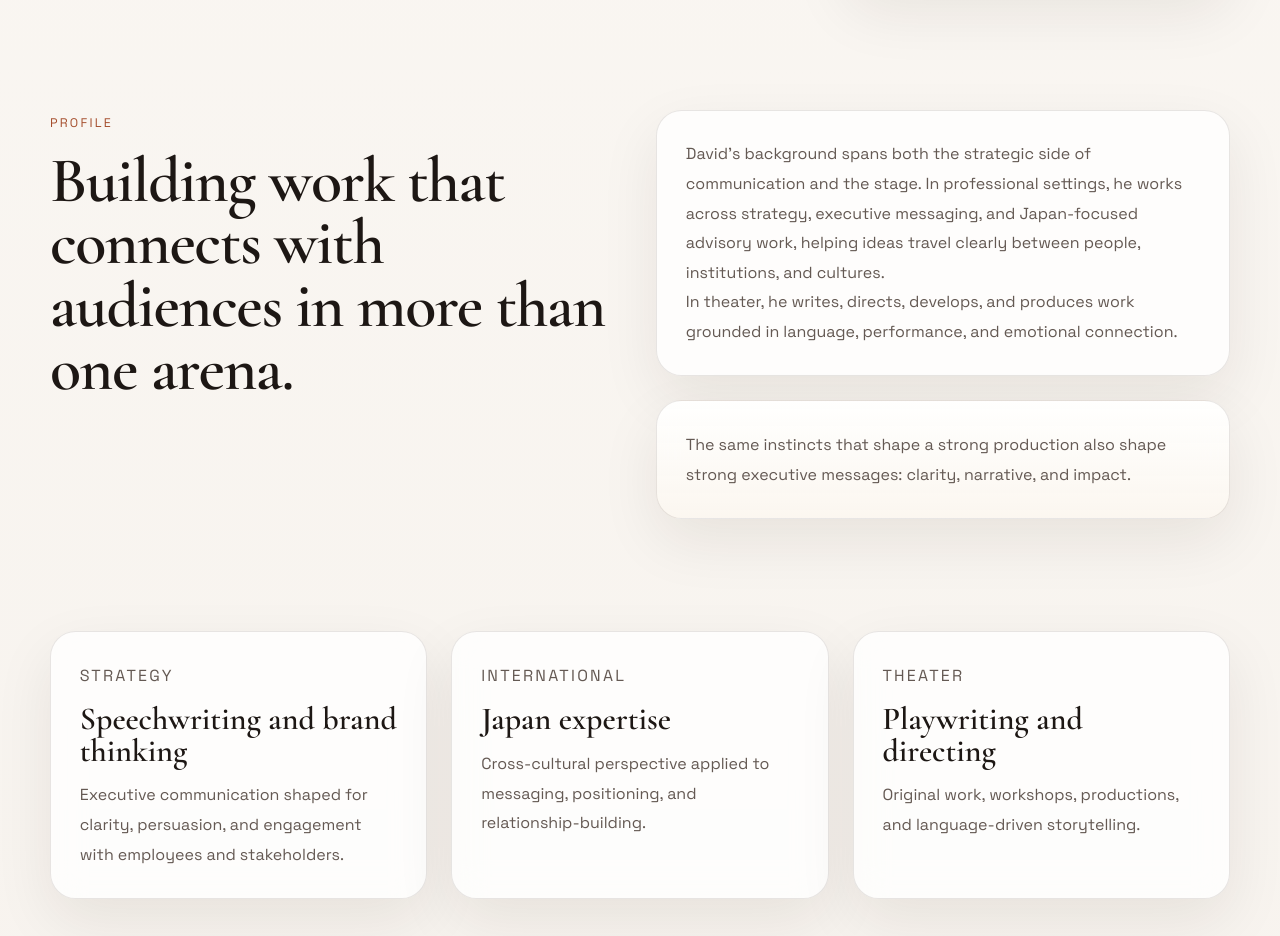
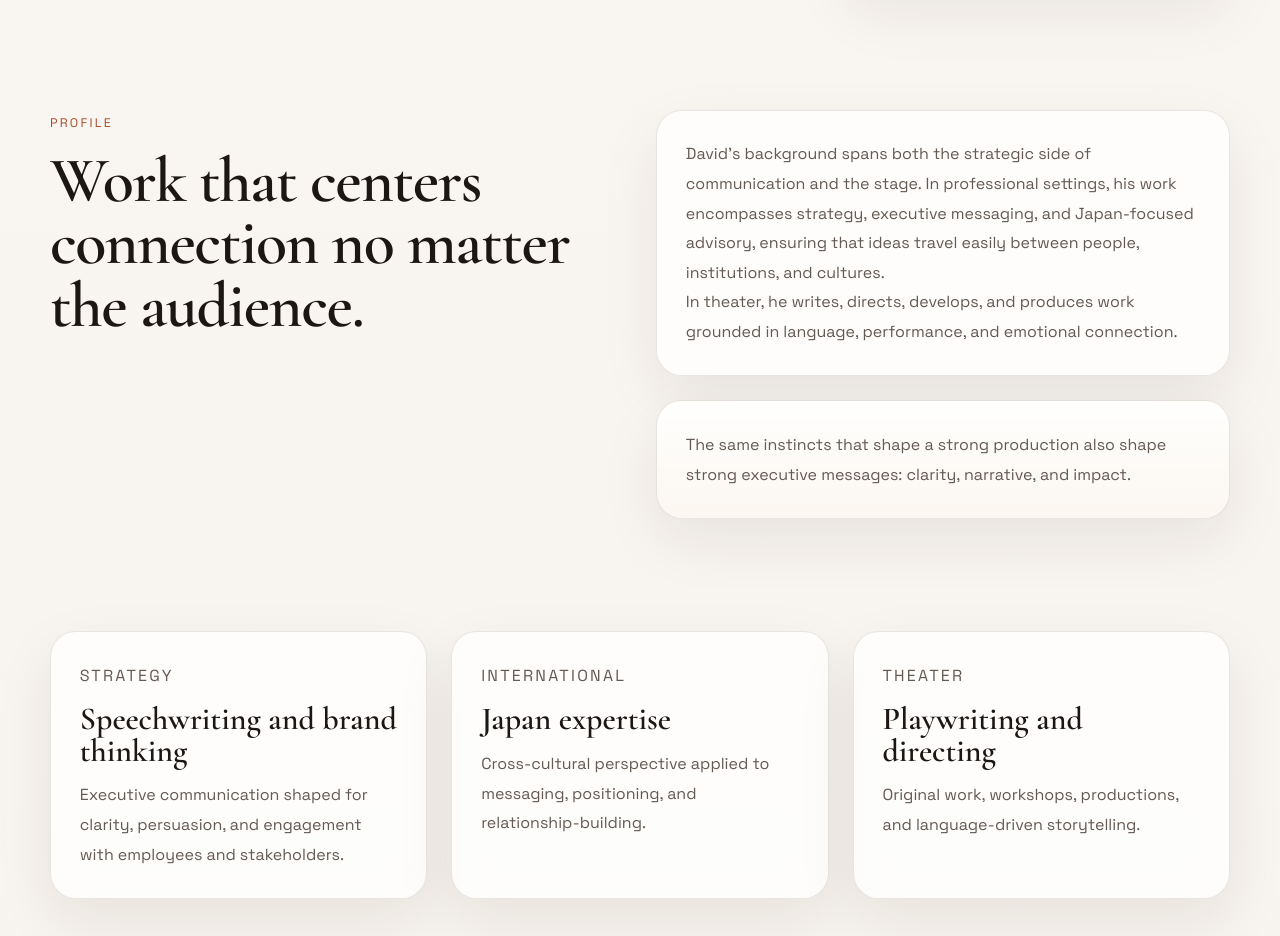
Before and after one commit to dknanto/personal-website, a plain HTML site: page index.html in a window 1280 px wide. Shown: the part 1080-2016 px from the top of the page. Drawn offline with nearby package versions, Linux system fonts and the light colour scheme.

Commit message:
Update About profile copy

```diff
--- a/index.html
+++ b/index.html
@@ -69,16 +69,16 @@
       <section class="section two-column">
         <div class="section-heading reveal">
           <p class="eyebrow">Profile</p>
-          <h2>Building work that connects with audiences in more than one arena.</h2>
+          <h2>Work that centers connection no matter the audience.</h2>
         </div>
         <div class="stack reveal">
           <div class="content-card">
             <p>
               David’s background spans both the strategic side of communication
-              and the stage. In professional settings, he works across
-              strategy, executive messaging, and Japan-focused advisory work,
-              helping ideas travel clearly between people, institutions, and
-              cultures.
+              and the stage. In professional settings, his work encompasses
+              strategy, executive messaging, and Japan-focused advisory,
+              ensuring that ideas travel easily between people, institutions,
+              and cultures.
             </p>
             <p>
               In theater, he writes, directs, develops, and produces work
```
